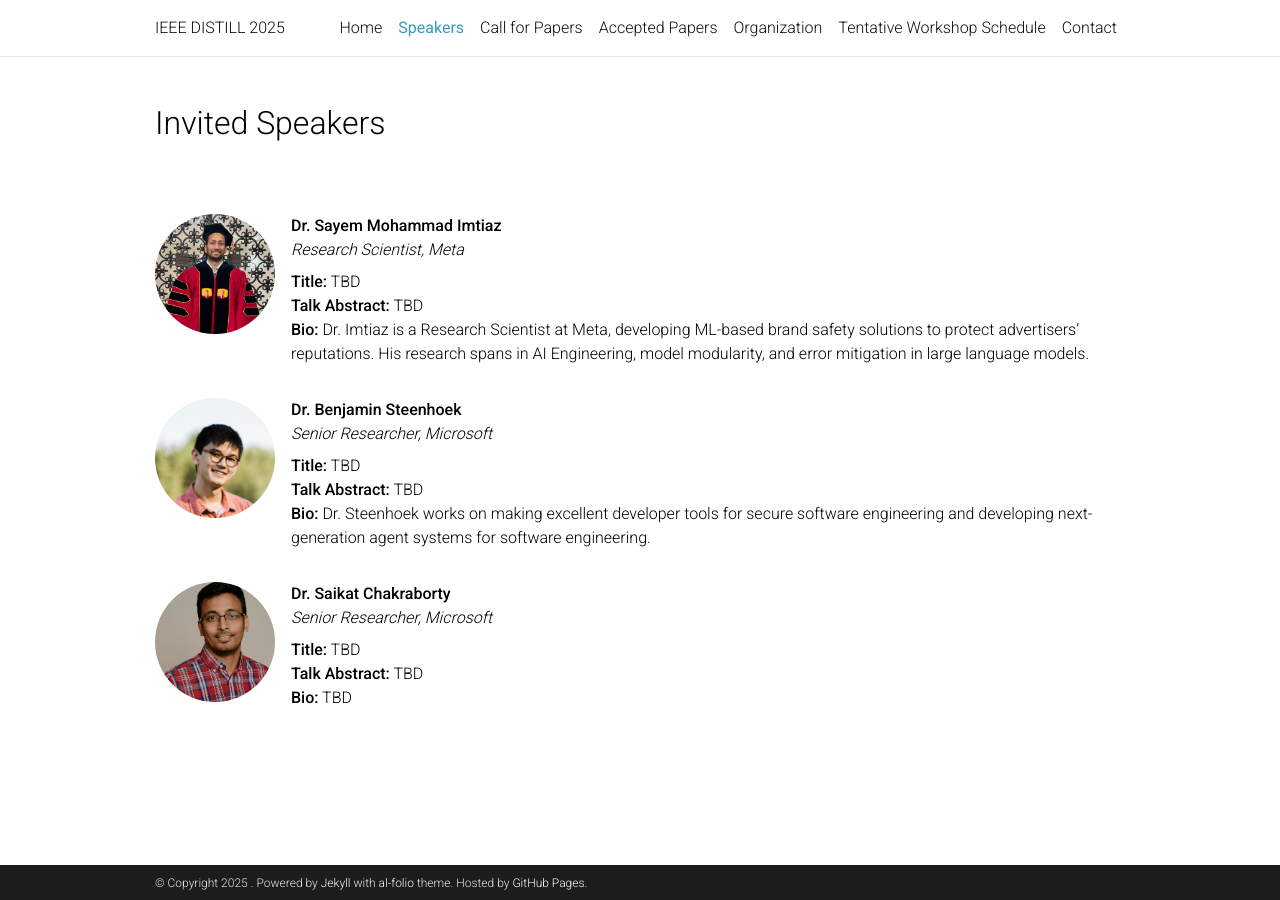
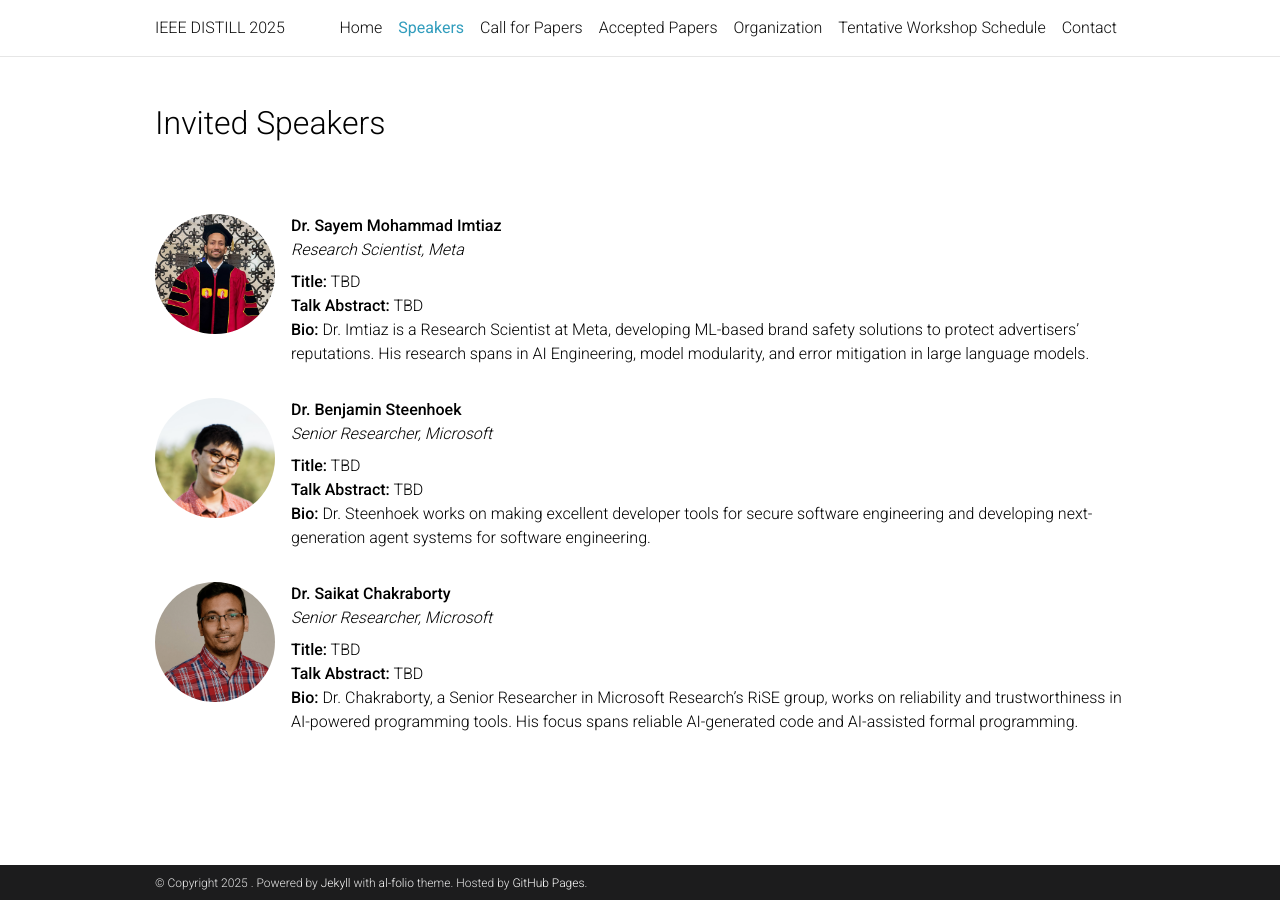
Before and after one commit to ieeedistill/ieeedistill.github.io, a Jekyll site: the page built from _pages/speakers.md, in a window 1280 px wide. Built offline with Jekyll 4.4.1, drawn with Linux system fonts in a browser that asks for light colours; comment, search, counter and statistics services are not loaded; a style sheet for code colours, icons or effects is not loaded.

Commit message:
Update speakers.md

```diff
--- a/_pages/speakers.md
+++ b/_pages/speakers.md
@@ -56,7 +56,7 @@ nav_order: 2
       <p style="margin: 0 0 0.5rem;"><em>Senior Researcher, Microsoft</em></p>
       <p style="margin: 0;"><strong>Title:</strong> TBD</p>
       <p style="margin: 0;"><strong>Talk Abstract:</strong> TBD</p>
-      <p style="margin: 0;"><strong>Bio:</strong> TBD</p>
+      <p style="margin: 0;"><strong>Bio:</strong> Dr. Chakraborty, a Senior Researcher in Microsoft Research’s RiSE group, works on reliability and trustworthiness in AI-powered programming tools. His focus spans reliable AI-generated code and AI-assisted formal programming.</p>
     </div>
   </div>
 
```
